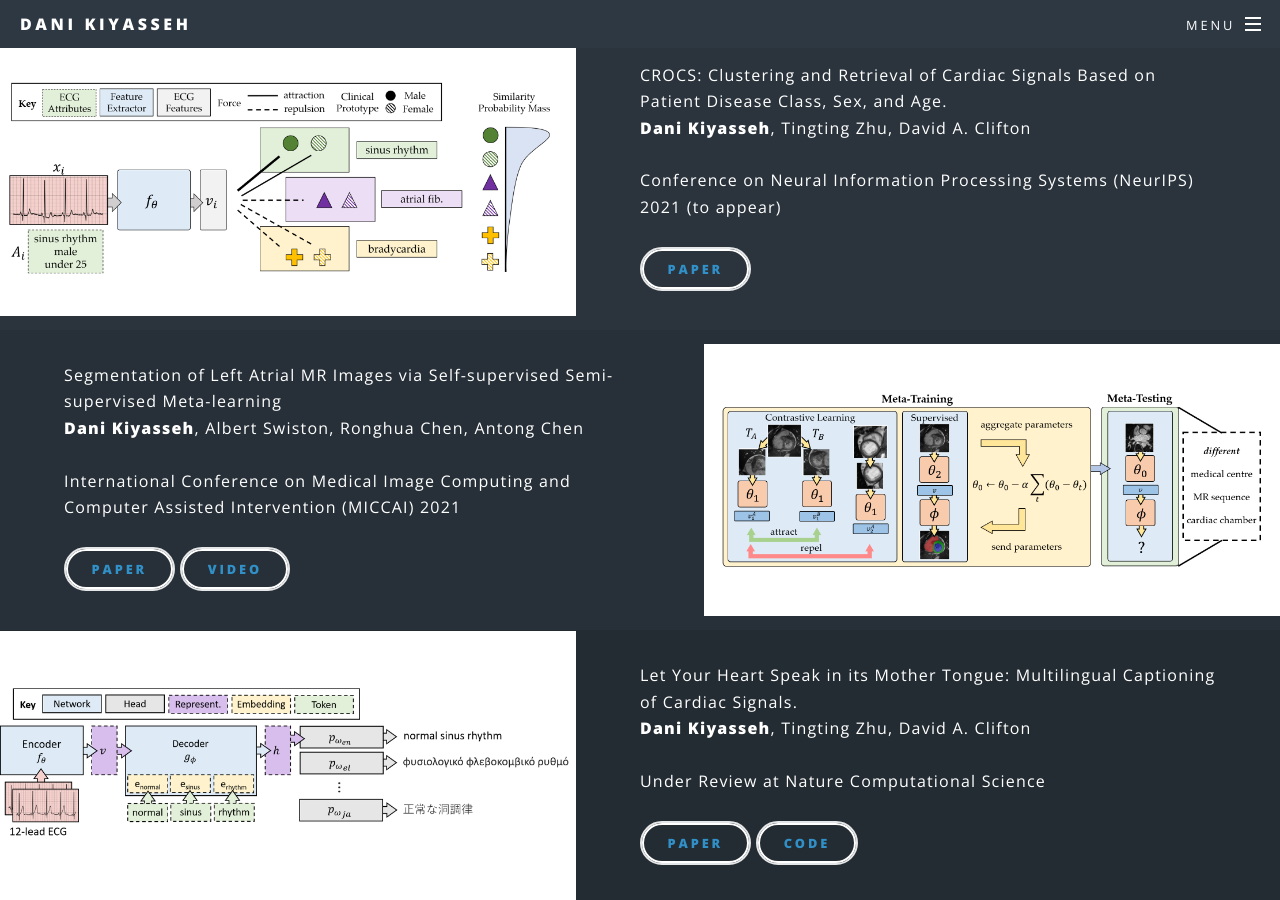
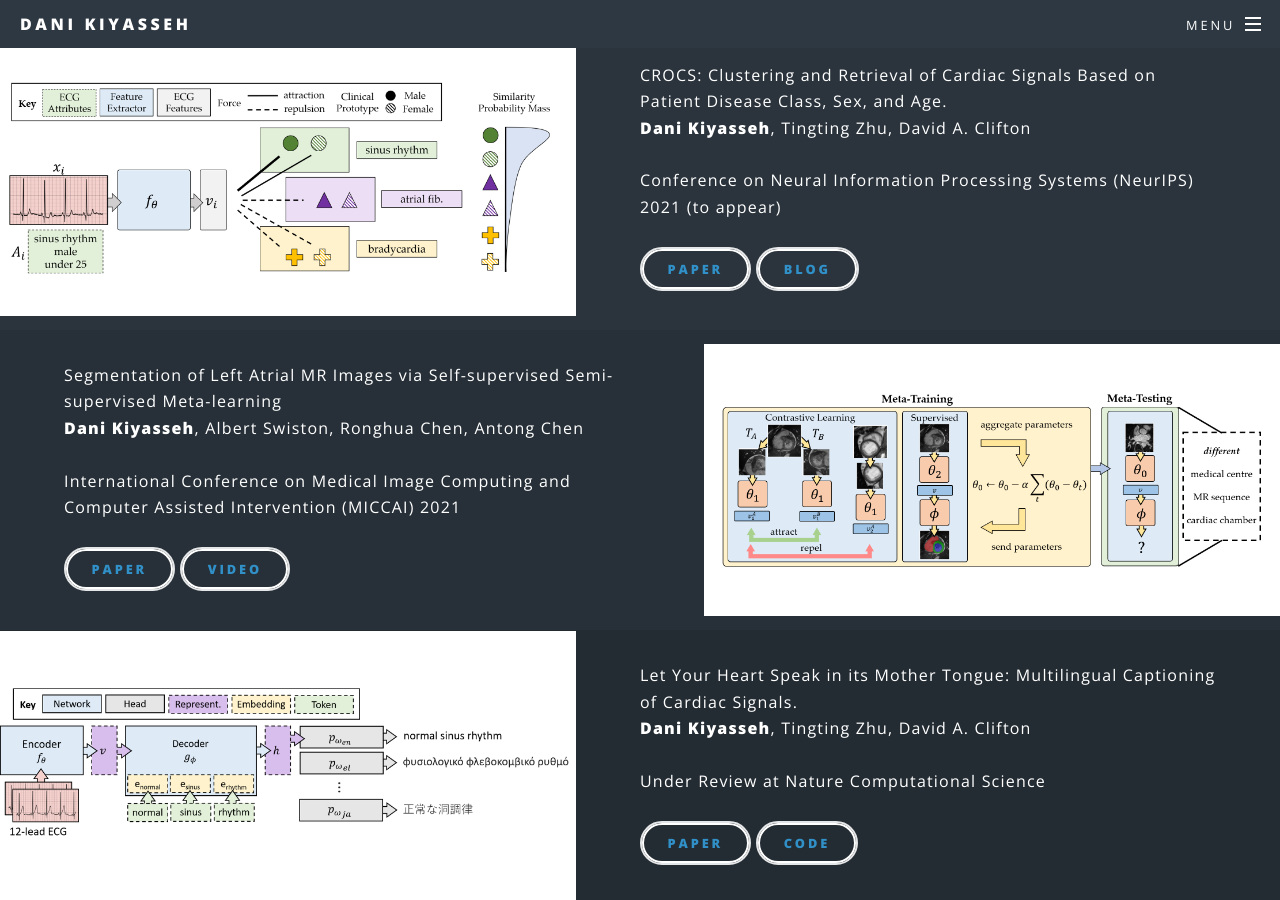
Before and after one commit to danikiyasseh/danikiyasseh.github.io, a Jekyll site: the page publications.html, which Jekyll copies as it is, in a window 1280 px wide and 900 px high, scrolled down 328 px. Built offline with Jekyll 4.4.1, drawn with Linux system fonts in a browser that asks for light colours; a style sheet for code colours, icons or effects is not loaded.

Commit message:
Update publications.html

```diff
--- a/publications.html
+++ b/publications.html
@@ -104,6 +104,7 @@
 						<br />
 						Conference on Neural Information Processing Systems (NeurIPS) 2021 (to appear) <br /> <br />
 						<a href="https://arxiv.org/abs/2011.14230" class="button style2"><b>paper</b></a>
+						<a href="./blogs/CROCS/index.html" class="button style2"><b>blog</b></a>
 						</p>
 
 			        		</div>
```
